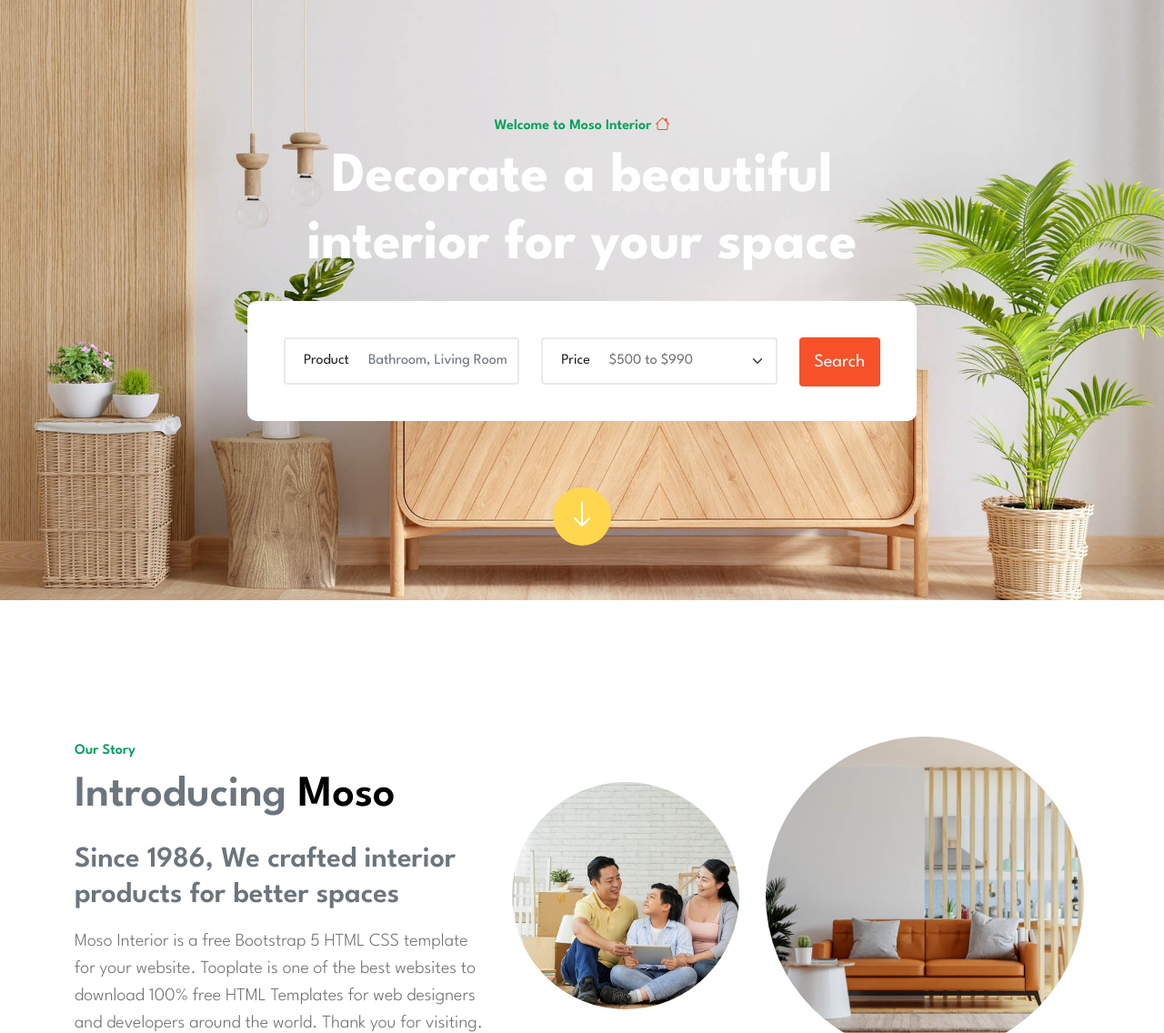
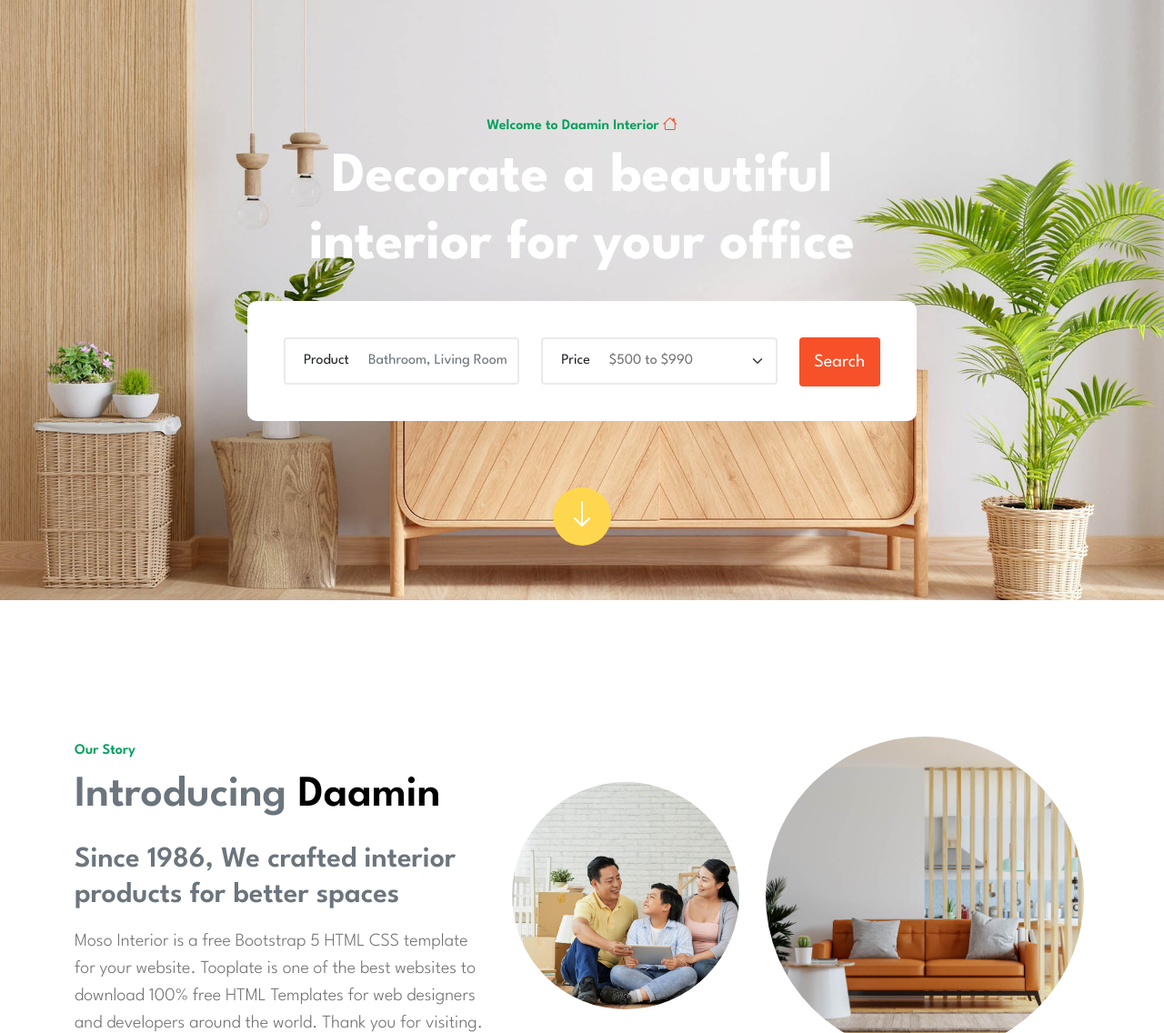
Before and after one commit to mansoorsheikh1982/docker_prac_ngnx, a plain HTML site: page index.html in a window 1280 px wide. Shown: the part 140-1276 px from the top of the page at 91% size. Drawn offline with Linux system fonts and the light colour scheme.

Commit message:
first change to template

```diff
--- a/index.html
+++ b/index.html
@@ -85,9 +85,9 @@ Bootstrap 5 HTML CSS Template
 
                         <div class="col-lg-8 col-12 text-center mx-auto">
                             <div class="hero-section-text">
-                                <small class="section-small-title">Welcome to Moso Interior <i class="hero-icon bi-house"></i></small>
+                                <small class="section-small-title">Welcome to Daamin Interior <i class="hero-icon bi-house"></i></small>
 
-                                <h1 class="hero-title text-white mt-2 mb-4">Decorate a beautiful interior for your space</h1>
+                                <h1 class="hero-title text-white mt-2 mb-4">Decorate a beautiful interior for your office</h1>
 
                                 <form class="custom-form hero-form" action="#" method="get" role="form">
                                     <div class="row">
@@ -136,7 +136,7 @@ Bootstrap 5 HTML CSS Template
                         <div class="col-lg-5 col-12">
                             <small class="section-small-title">Our Story</small>
 
-                            <h2 class="mt-2 mb-4"><span class="text-muted">Introducing</span> Moso</h2>
+                            <h2 class="mt-2 mb-4"><span class="text-muted">Introducing</span> Daamin</h2>
 
                             <h4 class="text-muted mb-3">Since 1986, We crafted interior products for better spaces</h4>
 
```
Also changed, not shown: 1 other file.
